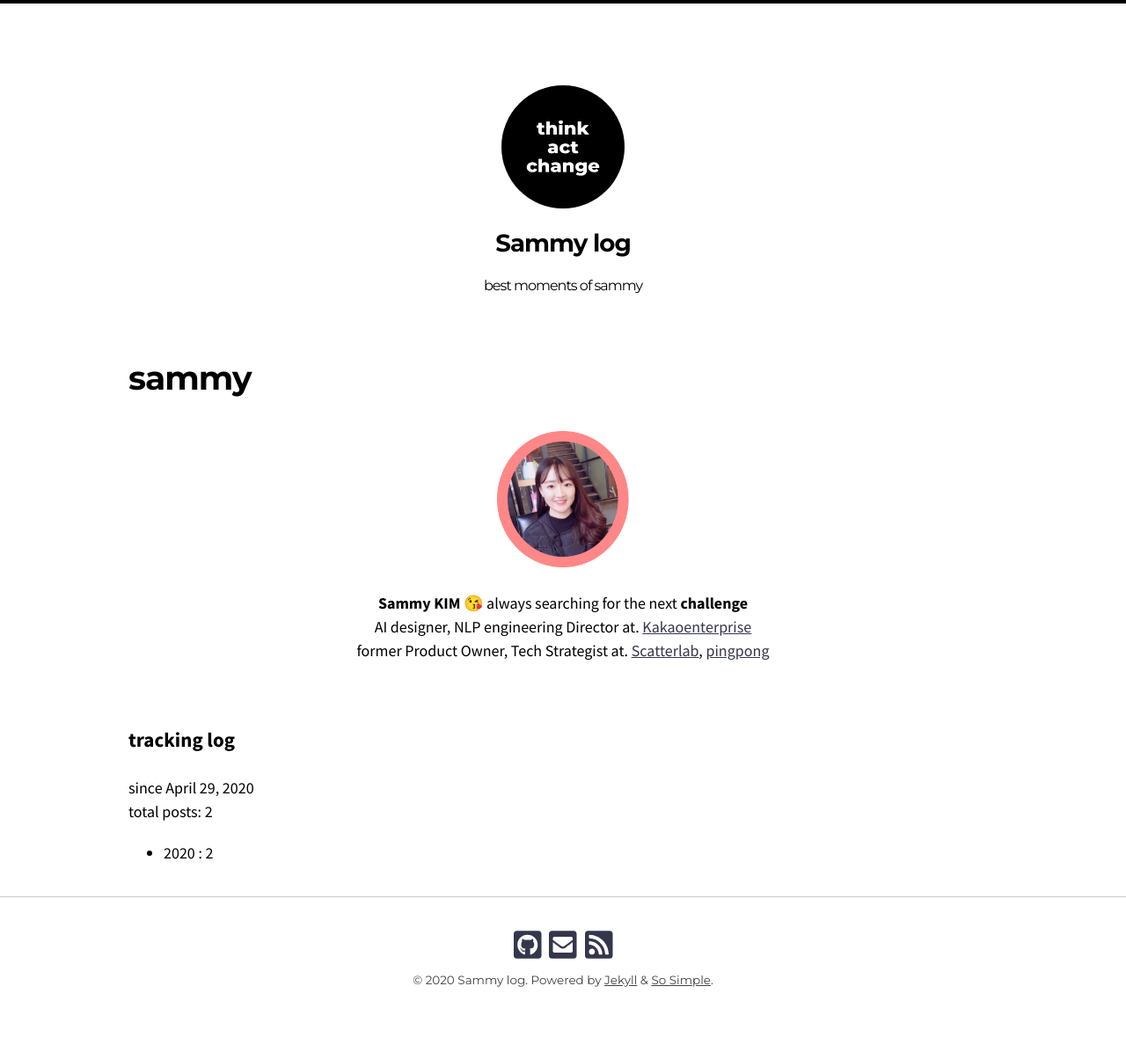
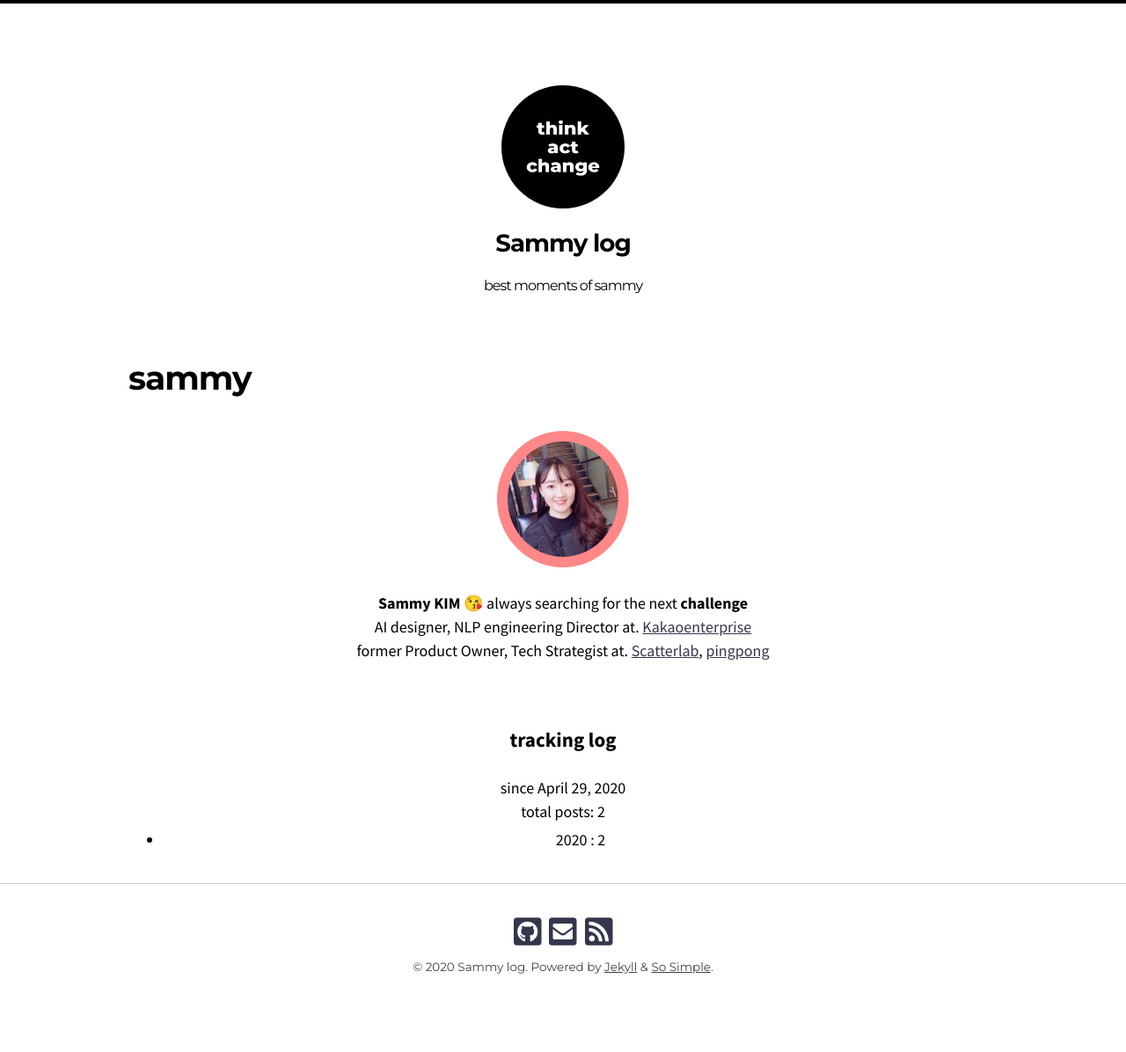
Before and after one commit to ssammykim/ssammykim.github.io, a Jekyll site: the page built from sammy.md, in a window 1280 px wide. Shown: the whole page at 88% size. Built offline with Jekyll 4.4.1, drawn with Linux system fonts in a browser that asks for light colours; nearby versions of some CDN libraries; emoji names are drawn with the system emoji font; some web fonts are replaced.

Commit message:
align all the text to center

```diff
--- a/sammy.md
+++ b/sammy.md
@@ -19,8 +19,12 @@ permalink: /sammy/
 </center>
 <br>
 <br>
-### tracking log
-since April 29, 2020
-total posts: {{ site.posts | size }}
-{% assign number_of_posts = 0 %} {% for post in site.posts %}{% assign currnet_year = post.date | date: "%Y" %}{% assign previous_year = post.previous.date | date: "%Y" %}{% assign number_of_posts = number_of_posts | plus: 1 %}{% if currnet_year != previous_year %}
-- {{ currnet_year }} : {{ number_of_posts }} {% assign number_of_posts = 0 %}{% endif %}{% endfor %}
+<center>
+  <h3>tracking log</h3>
+  since April 29, 2020<br>
+  total posts: {{ site.posts | size }}
+{% assign number_of_posts = 0 %} {% for post in site.posts %}{% assign currnet_year = post.date | date: "%Y" %}{% assign previous_year = post.previous.date | date: "%Y" %}{% assign number_of_posts = number_of_posts | plus: 1 %}{% if currnet_year != previous_year %}<br>
+  <ul>
+    <li>{{ currnet_year }} : {{ number_of_posts }} {% assign number_of_posts = 0 %}{% endif %}{% endfor %}</li>
+  </ul>
+ </center>
```
